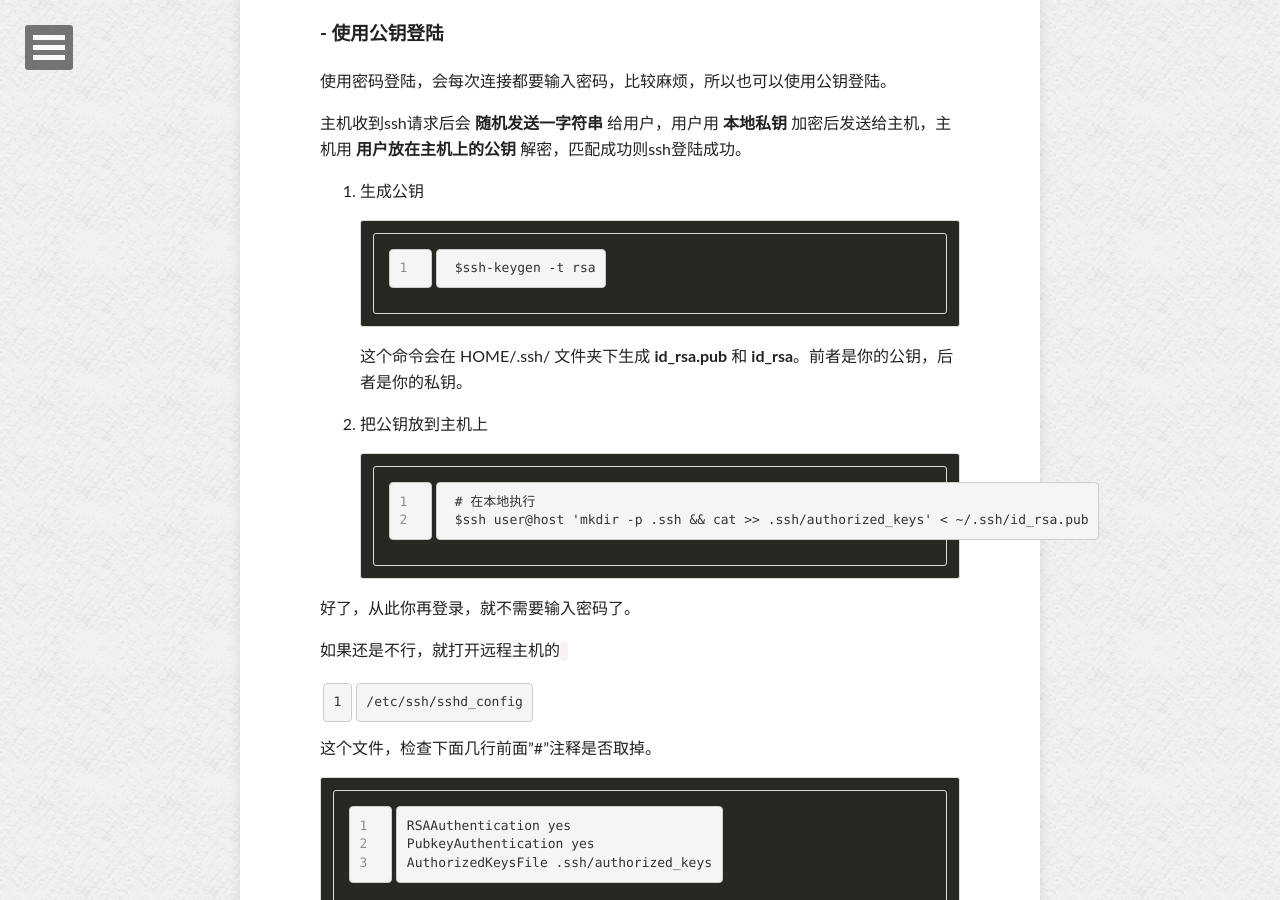
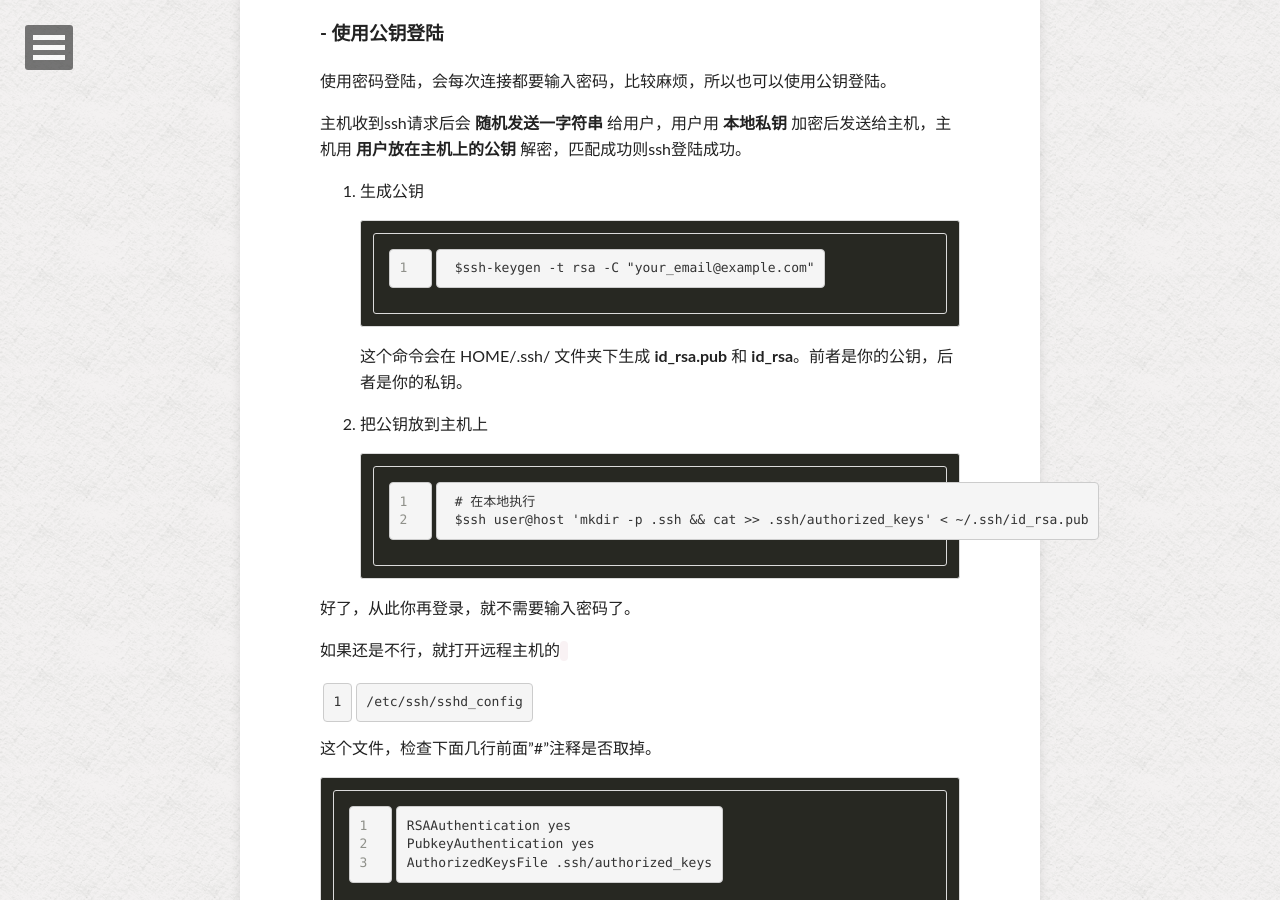
Before and after one commit to laoshucheng/tonyrisk, a Jekyll site: the page built from _posts/2014-06-01-ssh-quick-start.md, in a window 1280 px wide and 900 px high, scrolled down 1754 px. Built offline with Jekyll 4.4.1, drawn with Linux system fonts in a browser that asks for light colours; nearby versions of some CDN libraries.

Commit message:
Update 2014-06-01-ssh-quick-start.md

```diff
--- a/_posts/2014-06-01-ssh-quick-start.md
+++ b/_posts/2014-06-01-ssh-quick-start.md
@@ -50,7 +50,7 @@ ssh是linux和MacOS操作系统的标配命令，而windows可以使用轻量级
 
 1. 生成公钥
 
-        $ssh-keygen -t rsa
+        $ssh-keygen -t rsa -C "your_email@example.com"
 
     这个命令会在 HOME/.ssh/ 文件夹下生成 **id_rsa.pub** 和 **id_rsa**。前者是你的公钥，后者是你的私钥。
 
```
